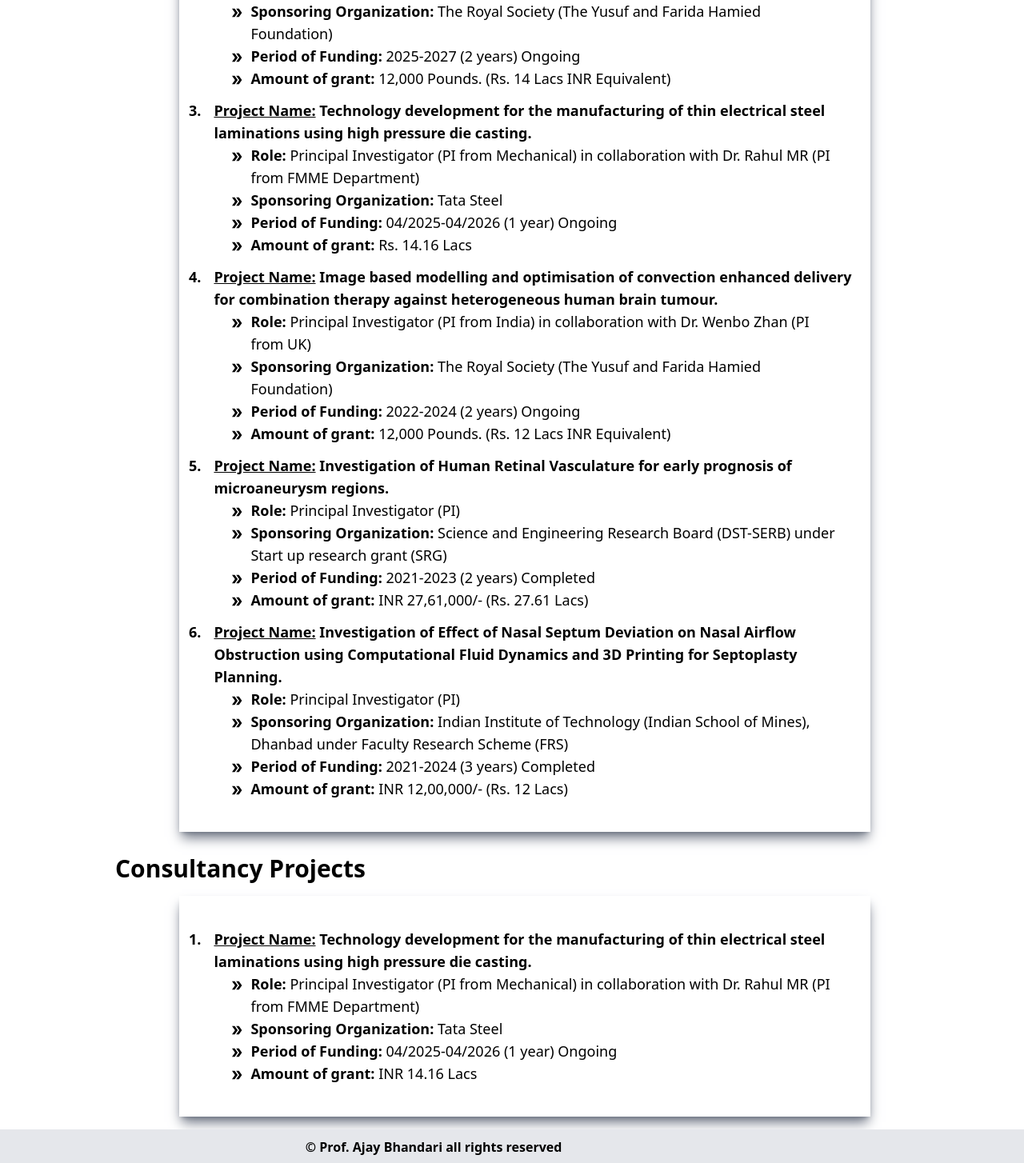
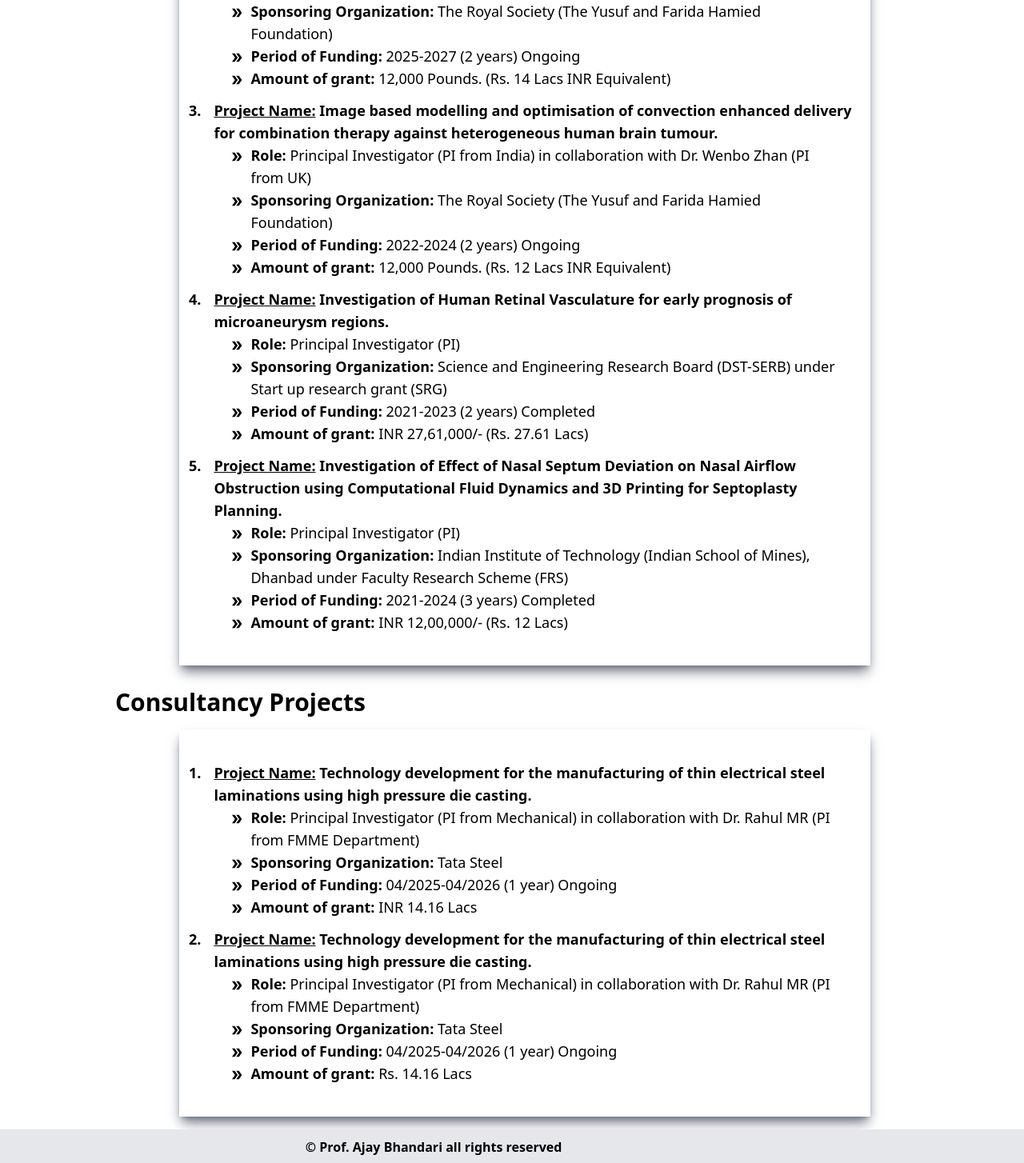
Before and after one commit to Nafis5478/Prof-Ajay-Bhandari-Website, a React (Vite) app: page /project in a window 1280 px wide. Shown: the part 540-1994 px from the top of the page at 80% size. Built offline with nearby package versions, Linux system fonts and the light colour scheme.

Commit message:
changes in lab, project, about and peoples.

```diff
--- a/src/pages/About.jsx
+++ b/src/pages/About.jsx
@@ -116,10 +116,24 @@ export default function About() {
         </div>
         <div className="text-left md:items-center">
           <h1 className="text-2xl md:mx-16 font-semibold text-gray-900 text-center md:text-start underline md:no-underline md:border-b-2 md:border-gray-900">
-            Invited Talks and Webinars Organized
+            Outreach Activities
           </h1>
           <div className="py-10 md:ml-40 md:mr-20 px-2 md:px-0">
             <ul className="flex flex-col gap-2 md:gap-3 md:text-lg">
+              <li className="flex flex-row">
+                <div className="flex flex-row gap-2">
+                  <p>
+                    <MdDoubleArrow className="inline-block" />
+                  </p>
+                  <p>
+                    Organized an online refresher course as a convener on the topic  “
+                    <span className="font-semibold">
+                      Fluid Mechanics: Principles, Advances and Applications
+                    </span>
+                    " sponsored by MMTTP in Department of Mechanical Engineering at IIT (ISM) Dhanbad from 15-26th September 2026.
+                  </p>
+                </div>
+              </li>
               <li className="flex flex-row">
                 <div className="flex flex-row gap-2">
                   <p>
--- a/src/pages/Lab.jsx
+++ b/src/pages/Lab.jsx
@@ -15,6 +15,7 @@ import influsionpump from "../assets/influsionpump.jpg";
 import magneticstrrier from "../assets/magneticstrrier.jpg";
 import cwlsource from "../assets/cwlsource.jpg"
 import ultrasonicbath from "../assets/ultrasonicbath.jpg";
+import meteringpump from "../assets/meteringpump.jpeg";
 import ImageSlider from "../components/Slider.jsx";
 export default function Lab() {
   return (
@@ -324,6 +325,28 @@ export default function Lab() {
                 </div>
               </div>
             </li>
+            <li className="flex flex-row">
+              <div className="shadow-gray-500 shadow-lg flex flex-col md:flex-row-reverse p-4 gap-2 bg-gray-50">
+                <div className="flex justify-center md:w-2/5">
+                  <img
+                    src={meteringpump}
+                    alt="meteringpump"
+                    className="rounded-lg h-[250px]"
+                  />
+                </div>
+                <div className="p-2 md:w-3/5">
+                  <h1 className="text-3xl font-semibold">
+                  Metering Pump
+                  </h1>
+                  <p>
+                  The beta/ X diaphragm metering pump is used to generate controlled, non-continuous (metered) flow for blood-flow and blood-mimicking fluid experiments. Its digitally controlled drive allows accurate volume-based dosing, while the specially designed dosing head provides reliable suction and minimizes air-lock formation. The pump is easy to operate, supports flexible installation, and enables digital monitoring via Bluetooth and NFC
+                  </p>
+                  <h1 className="text-red-500 font-semibold">Specifications</h1>
+                  <p className="text-blue-900 font-semibold">Metering pump, BTXb 02050
+                  </p>
+                </div>
+              </div>
+            </li>
           </ul>
         </div>
       </div>
--- a/src/pages/Project.jsx
+++ b/src/pages/Project.jsx
@@ -151,75 +151,6 @@ export default function Project() {
                 <div className="md:mx-2">
                   <div className="font-semibold">
                     <span className="font-bold underline">Project Name:</span>{" "}
-                    Technology development for the manufacturing of thin
-                    electrical steel laminations using high pressure die
-                    casting.
-                  </div>
-                  <div className="md:mx-5">
-                    <ul>
-                      <li>
-                        <div className="flex flex-row gap-2">
-                          <p>
-                            <MdDoubleArrow className="inline-block" />
-                          </p>
-                          <p>
-                            <span className="font-semibold">Role:</span>{" "}
-                            Principal Investigator (PI from Mechanical) in
-                            collaboration with Dr. Rahul MR (PI from FMME
-                            Department)
-                          </p>
-                        </div>
-                      </li>
-                      <li>
-                        <div className="flex flex-row gap-2">
-                          <p>
-                            <MdDoubleArrow className="inline-block" />
-                          </p>
-                          <p>
-                            <span className="font-semibold">
-                              Sponsoring Organization:
-                            </span>{" "}
-                            Tata Steel
-                          </p>
-                        </div>
-                      </li>
-                      <li>
-                        <div className="flex flex-row gap-2">
-                          <p>
-                            <MdDoubleArrow className="inline-block" />
-                          </p>
-                          <p>
-                            <span className="font-semibold">
-                              Period of Funding:
-                            </span>{" "}
-                            04/2025-04/2026 (1 year) Ongoing
-                          </p>
-                        </div>
-                      </li>
-                      <li>
-                        <div className="flex flex-row gap-2">
-                          <p>
-                            <MdDoubleArrow className="inline-block" />
-                          </p>
-                          <p>
-                            <span className="font-semibold">
-                              Amount of grant:
-                            </span>{" "}
-                            Rs. 14.16 Lacs
-                          </p>
-                        </div>
-                      </li>
-                    </ul>
-                  </div>
-                </div>
-              </div>
-            </li>
-            <li className="flex flex-row">
-              <div className="flex flex-row gap-2">
-                <div className="font-bold">4.</div>
-                <div className="md:mx-2">
-                  <div className="font-semibold">
-                    <span className="font-bold underline">Project Name:</span>{" "}
                     Image based modelling and optimisation of convection
                     enhanced delivery for combination therapy against
                     heterogeneous human brain tumour.
@@ -285,7 +216,7 @@ export default function Project() {
             </li>
             <li className="flex flex-row">
               <div className="flex flex-row gap-2">
-                <div className="font-bold">5.</div>
+                <div className="font-bold">4.</div>
                 <div className="md:mx-2">
                   <div className="font-semibold">
                     <span className="font-bold underline">Project Name:</span>{" "}
@@ -352,7 +283,7 @@ export default function Project() {
             </li>
             <li className="flex flex-row">
               <div className="flex flex-row gap-2">
-                <div className="font-bold">6.</div>
+                <div className="font-bold">5.</div>
                 <div className="md:mx-2">
                   <div className="font-semibold">
                     <span className="font-bold underline">Project Name:</span>{" "}
@@ -488,6 +419,76 @@ export default function Project() {
                           </p>
                         </div>
                       </li>
+
+                    </ul>
+                  </div>
+                </div>
+              </div>
+            </li>
+            <li className="flex flex-row">
+              <div className="flex flex-row gap-2">
+                <div className="font-bold">2.</div>
+                <div className="md:mx-2">
+                  <div className="font-semibold">
+                    <span className="font-bold underline">Project Name:</span>{" "}
+                    Technology development for the manufacturing of thin
+                    electrical steel laminations using high pressure die
+                    casting.
+                  </div>
+                  <div className="md:mx-5">
+                    <ul>
+                      <li>
+                        <div className="flex flex-row gap-2">
+                          <p>
+                            <MdDoubleArrow className="inline-block" />
+                          </p>
+                          <p>
+                            <span className="font-semibold">Role:</span>{" "}
+                            Principal Investigator (PI from Mechanical) in
+                            collaboration with Dr. Rahul MR (PI from FMME
+                            Department)
+                          </p>
+                        </div>
+                      </li>
+                      <li>
+                        <div className="flex flex-row gap-2">
+                          <p>
+                            <MdDoubleArrow className="inline-block" />
+                          </p>
+                          <p>
+                            <span className="font-semibold">
+                              Sponsoring Organization:
+                            </span>{" "}
+                            Tata Steel
+                          </p>
+                        </div>
+                      </li>
+                      <li>
+                        <div className="flex flex-row gap-2">
+                          <p>
+                            <MdDoubleArrow className="inline-block" />
+                          </p>
+                          <p>
+                            <span className="font-semibold">
+                              Period of Funding:
+                            </span>{" "}
+                            04/2025-04/2026 (1 year) Ongoing
+                          </p>
+                        </div>
+                      </li>
+                      <li>
+                        <div className="flex flex-row gap-2">
+                          <p>
+                            <MdDoubleArrow className="inline-block" />
+                          </p>
+                          <p>
+                            <span className="font-semibold">
+                              Amount of grant:
+                            </span>{" "}
+                            Rs. 14.16 Lacs
+                          </p>
+                        </div>
+                      </li>
                     </ul>
                   </div>
                 </div>
```
Also changed, not shown: src/pages/People.jsx (+31 -30 lines), 1 other file (tests, documents, lock files or other folders).
